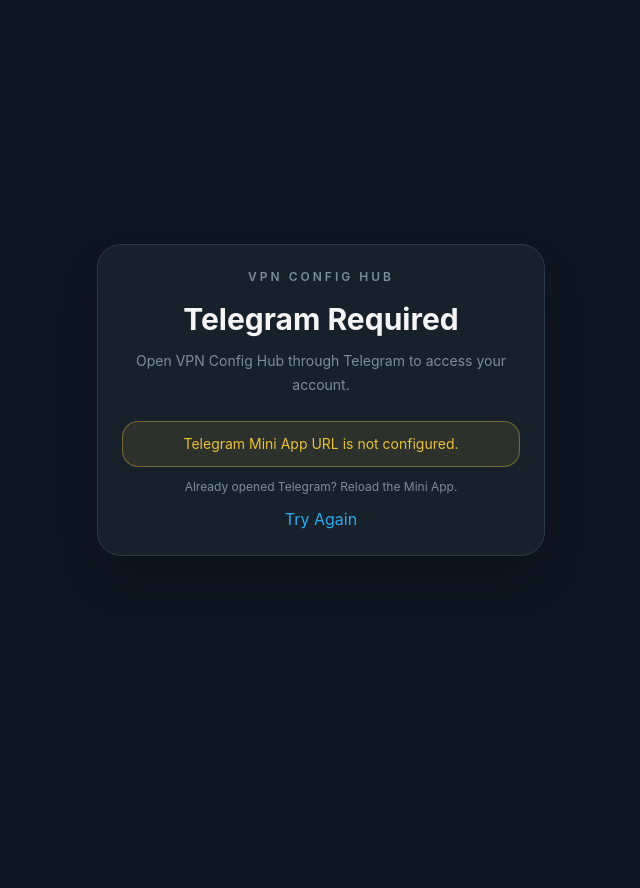
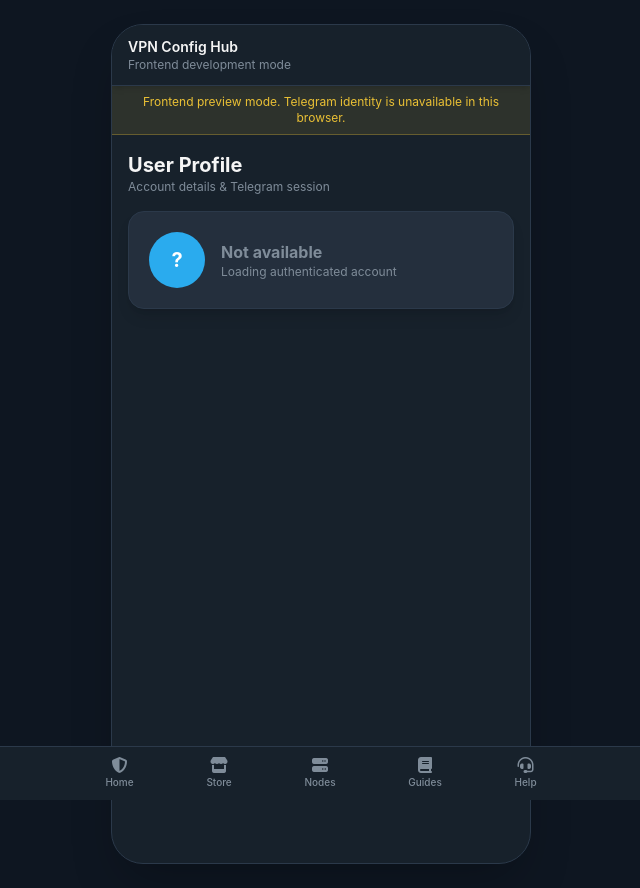
Before and after one commit to mk0xf1e6e/vpnconfighub, a Next.js app in the folder apps/web/: page /profile in a window 1280 px wide. Shown: the whole page, without its empty margins (319-959 px from the left). Before the commit the page ends 800 px from the top, so only its background shows below. Built offline with nearby package versions, Linux system fonts and the light colour scheme.

Commit message:
feat: add frontend preview entry state

```diff
--- a/apps/web/src/components/layout/telegram-app-frame.tsx
+++ b/apps/web/src/components/layout/telegram-app-frame.tsx
@@ -50,6 +50,17 @@
 
   if (state === "loading") {
     return <AuthMessage title="Loading Telegram" body="Checking the Mini App environment." />;
+  }
+
+  if (state === "browser" && process.env.NODE_ENV !== "production") {
+    return (
+      <TelegramShell>
+        <div className="border-b border-[#eac035]/30 bg-[#eac035]/10 px-4 py-2 text-center text-xs text-[#eac035]">
+          Frontend preview mode. Telegram identity is unavailable in this browser.
+        </div>
+        {children}
+      </TelegramShell>
+    );
   }
 
   if (state === "browser") {
```
